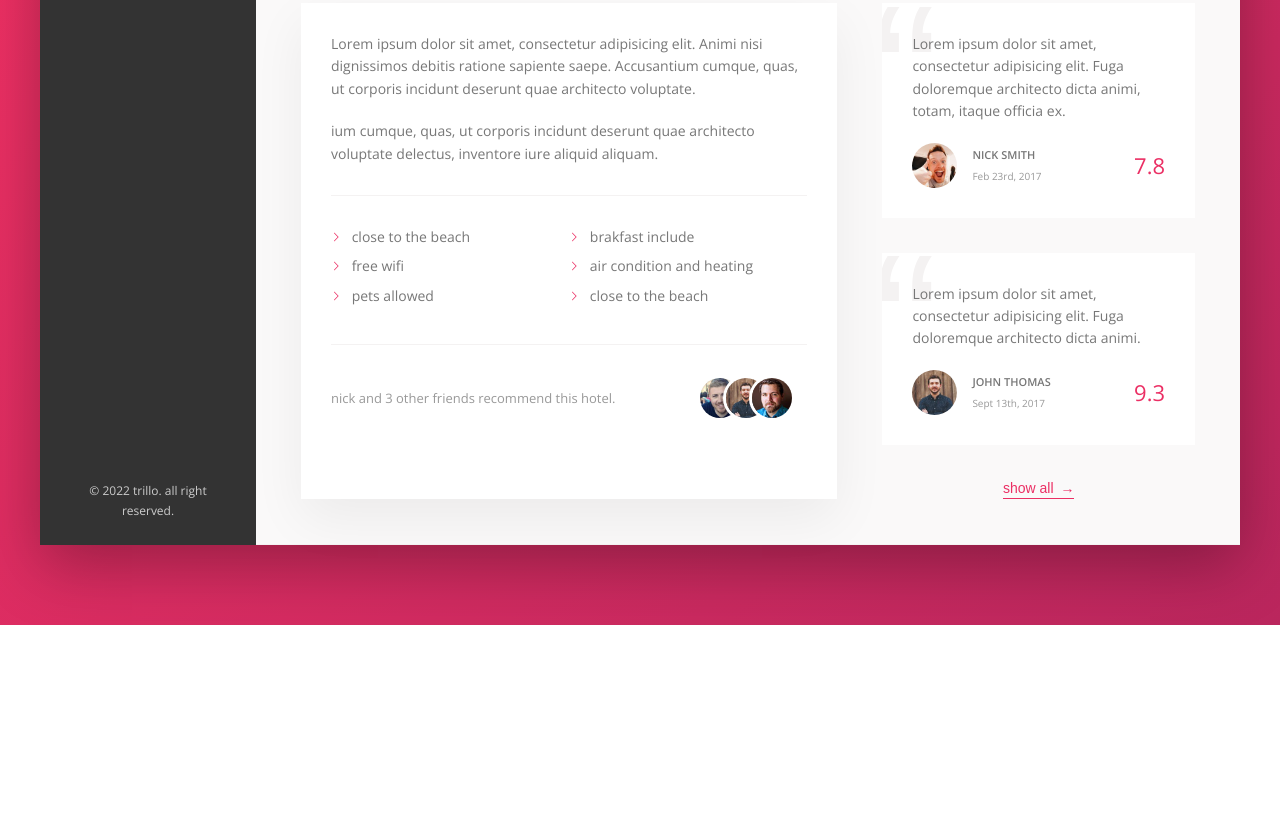
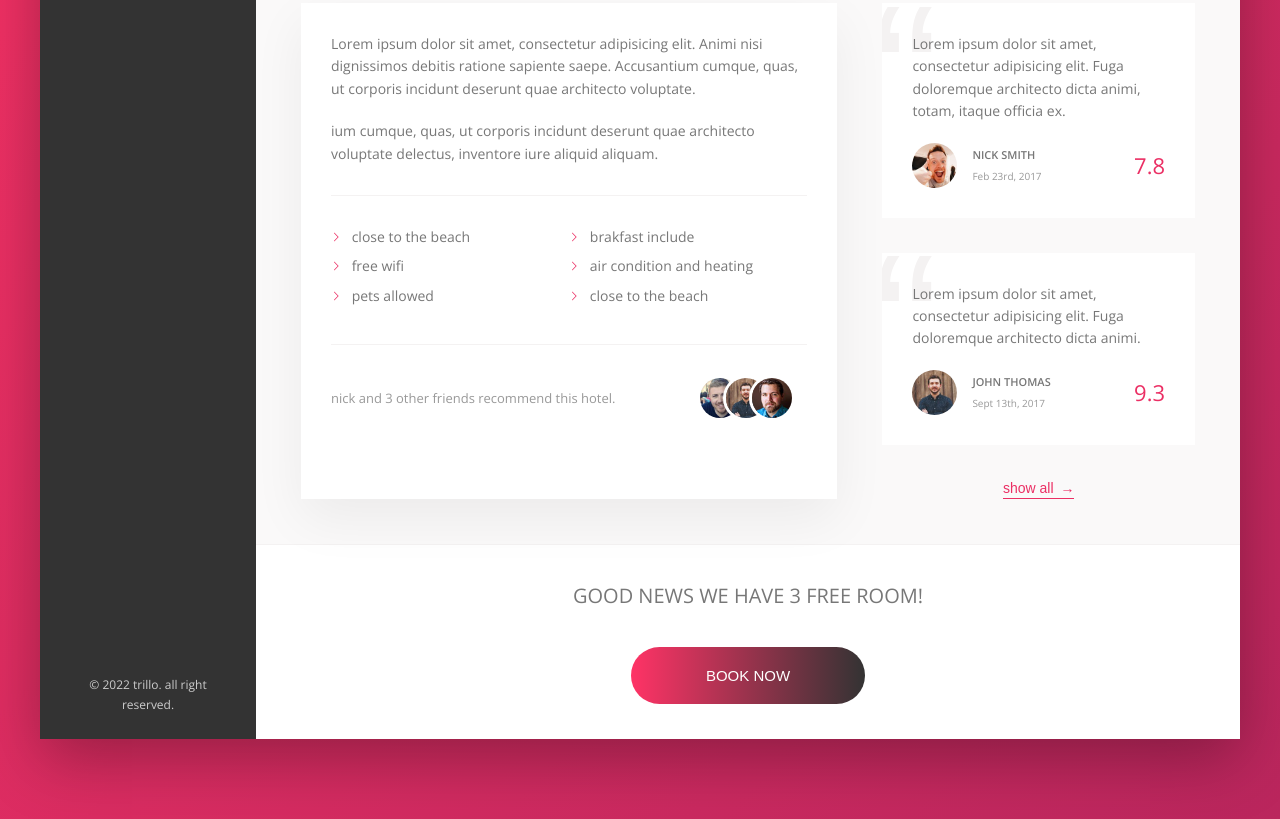
Before and after one commit to Arsalan-Ab/flex-project, a website: page index.html in a window 1280 px wide. Shown: the part 644-1463 px from the top of the page. Before the commit the page ends 1269 px from the top, so only its background shows below. Drawn offline with nearby package versions, Linux system fonts and the light colour scheme.

Commit message:
fix cta part

```diff
--- a/index.html
+++ b/index.html
@@ -212,15 +212,15 @@
                     </div>
                 </div>
 
-                <!-- <div class="cta">
+                <div class="cta">
                     <h2 class="cta__book-now">
                         good news we have 3 free room!
                     </h2>
-                    <buutton class="btn">
+                    <button class="btn">
                         <span class="btn__visible">Book now</span>
                         <span class="btn__invisible">only 3 room left</span>
-                    </buutton>
-                </div> -->
+                    </button>
+                </div>
 
             </main>
         </div>
--- a/sass/_components.scss
+++ b/sass/_components.scss
@@ -492,62 +492,66 @@
 }
 
 
-// .cta {
-//     padding: 3.5rem 0;
-//     text-align: center;
+.cta {
+    padding: 3.5rem 0;
+    text-align: center;
 
-//     &__book-now {
-//         text-transform: uppercase;
-//         font-weight: 300;
-//         font-size: 2rem;
-//         margin-bottom: 2.5rem;
-//     }
-// }
+    &__book-now {
+        text-transform: uppercase;
+        font-weight: 300;
+        font-size: 2rem;
+        margin-bottom: 2.5rem;
+    }
+}
 
 
-// .btn {
-//     font-size: 1.5rem;
-//     font-weight: 300;
-//     text-transform: uppercase;
-//     border-radius: 100px;
-//     border: none;
-//     background-image: linear-gradient(to right, var(--color-primary-light),var(--color-grey-dark-1));
-//     color: #fff;
-//     margin-top: 1rem;
-//     position: relative;
-//     padding: 2rem 7.5rem;
+.btn {
+    font-size: 1.5rem;
+    font-weight: 300;
+    text-transform: uppercase;
+    border-radius: 100px;
+    border: none;
+    background-image: linear-gradient(to right, var(--color-primary-light),var(--color-grey-dark-1));
+    color: #fff;
+    margin-top: 1rem;
+    position: relative;
+    cursor: pointer;
 
 
-//     &__visible {
-//         display: inline-block;
-//     }
+    &__visible {
+        display: inline-block;
+        padding: 2rem 7.5rem;
+        transition: all .2s;
+    }
 
-//     &__invisible {
-//         display: inline-block;
-//         height: 100%;
-//         width: 100%;
-//         position: absolute;
-//         padding: 2rem 0;
-//         left: 0;
-//         top: -100%;
-//         visibility: hidden;
-//     }
+    &__invisible {
+        display: inline-block;
+        height: 100%;
+        width: 100%;
+        position: absolute;
+        padding: 2rem 0;
+        left: 0;
+        top: -100%;
+        visibility: hidden;
+        transition: all .2s;
+    }
 
 
-//     &:hover {
-//         background-image: linear-gradient(to left, var(--color-primary-light), var(--color-primary-dark));
-//     }
+    &:hover {
+        background-image: linear-gradient(to left, var(--color-primary-light), var(--color-primary-dark));
+    }
 
-//     &:hover &__visible {
-//         transform: translateY(100%);
-//     }
+    &:hover &__visible {
+        transform: translateY(100%);
+    }
 
-//     &:hover &__invisible {
-//         top: 0;
-//     }
+    &:hover &__invisible {
+        top: 0;
+        visibility: visible;
+    }
 
-//     &:focus {
-//         outline: none;
-//         animation: pulsate 1s infinite;
-//     }
-// }
+    // &:focus {
+    //     outline: none;
+    //     animation: pulsate 1s infinite;
+    // }
+}
```
Also changed, not shown: css/main.css, 1 other file.
